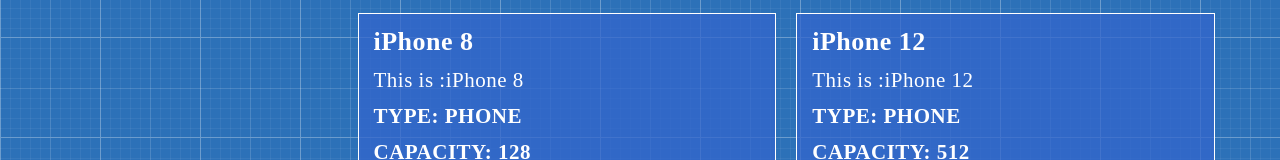
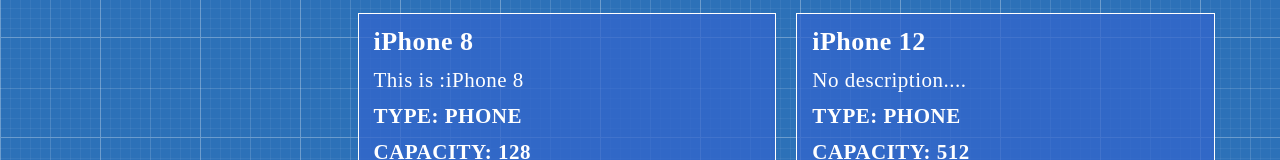
Before and after one commit to stasTrots/shopProjectInReact, a React (Create React App) app: page / in a window 1280 px wide. Shown: the part 163-323 px from the top of the page. Built offline with nearby package versions, Linux system fonts and the light colour scheme.

Commit message:
defaultProps

```diff
--- a/src/App/Main/Products/ProductListItem.js
+++ b/src/App/Main/Products/ProductListItem.js
@@ -38,11 +38,14 @@
 }
 
 ProductListItem.propTypes = {
-    name: PropTypes.string,
+    name: PropTypes.string.isRequired,
     description: PropTypes.string,
-    type: PropTypes.string,
-    capacity: PropTypes.number,
-    price: PropTypes.number
+    type: PropTypes.string.isRequired,
+    capacity: PropTypes.number.isRequired,
+    price: PropTypes.number.isRequired
+}
+ProductListItem.defaultProps = {
+    description:"No description...."
 }
 
 export default ProductListItem
--- a/src/App/Main/Products/Products.js
+++ b/src/App/Main/Products/Products.js
@@ -12,7 +12,7 @@
     {
         id:2,
         name:"iPhone 12",
-        description:"This is :iPhone 12",
+        // description:"This is :iPhone 12",
         type:"phone",
         capacity:512,
         price:1500,
```
